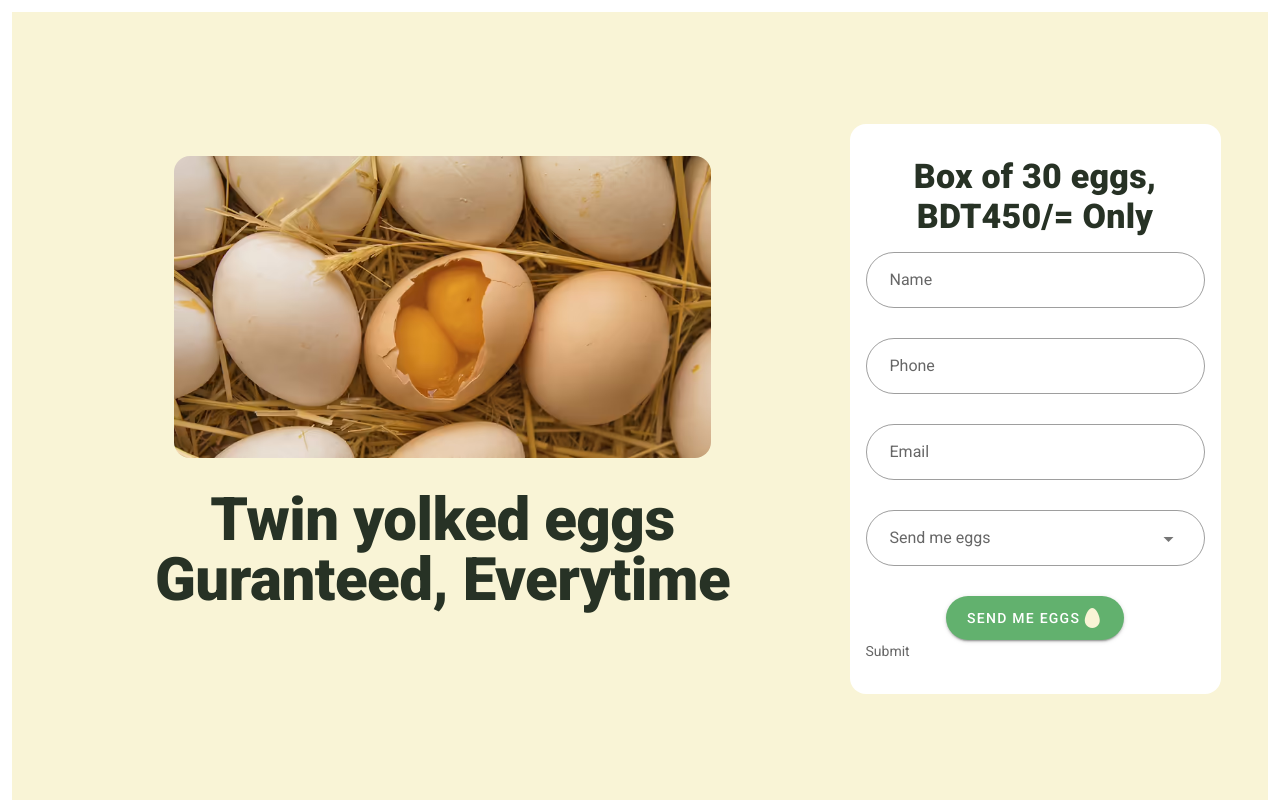
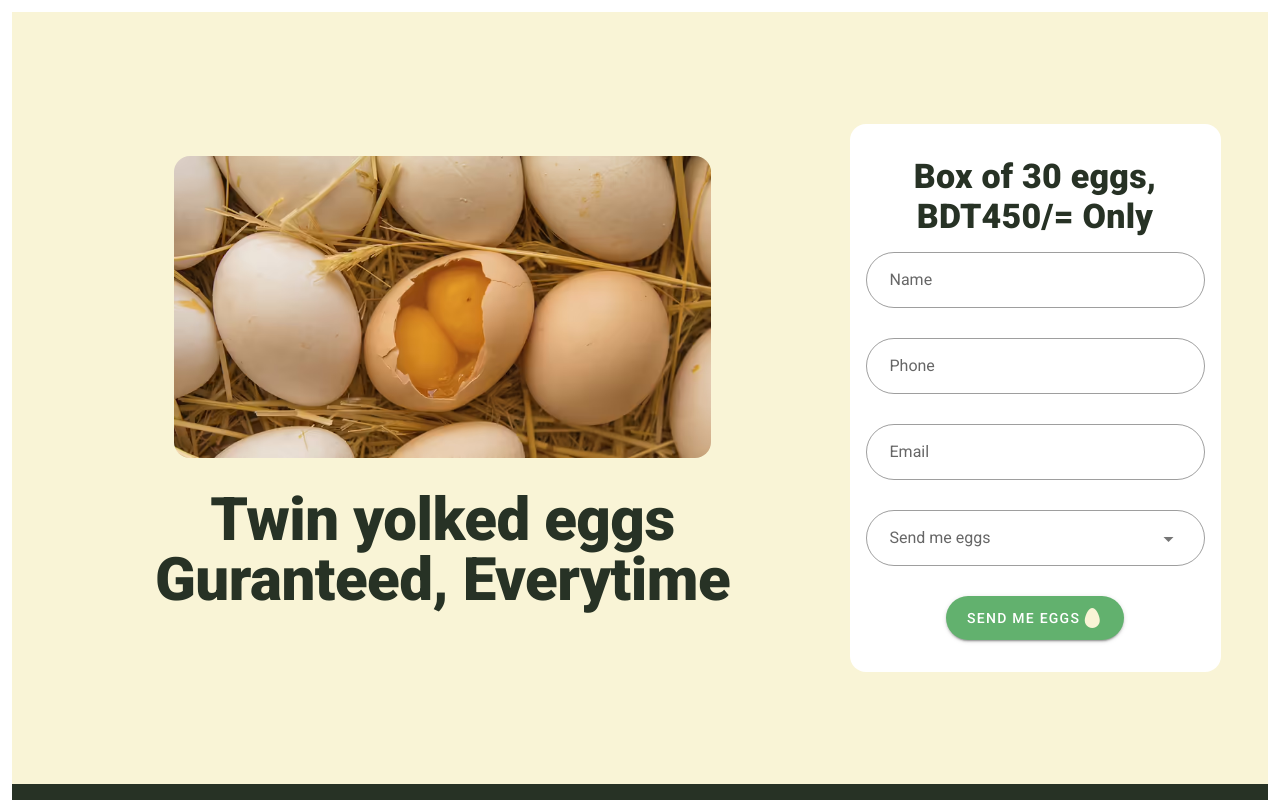
Before and after one commit to lic001rabby/nutribites-eggs, a Nuxt app: page / in a window 1280 px wide. Shown: the top 800 px of the page. Built offline with nearby package versions, Linux system fonts and the light colour scheme.

Commit message:
fix: remove extra submit button

```diff
--- a/pages/index.vue
+++ b/pages/index.vue
@@ -74,7 +74,7 @@
                     >mdi-egg</v-icon
                   ></v-btn
                 >
-                <button>Submit</button>
+
                 </form>
               </v-card-text>
             </v-card>
```
